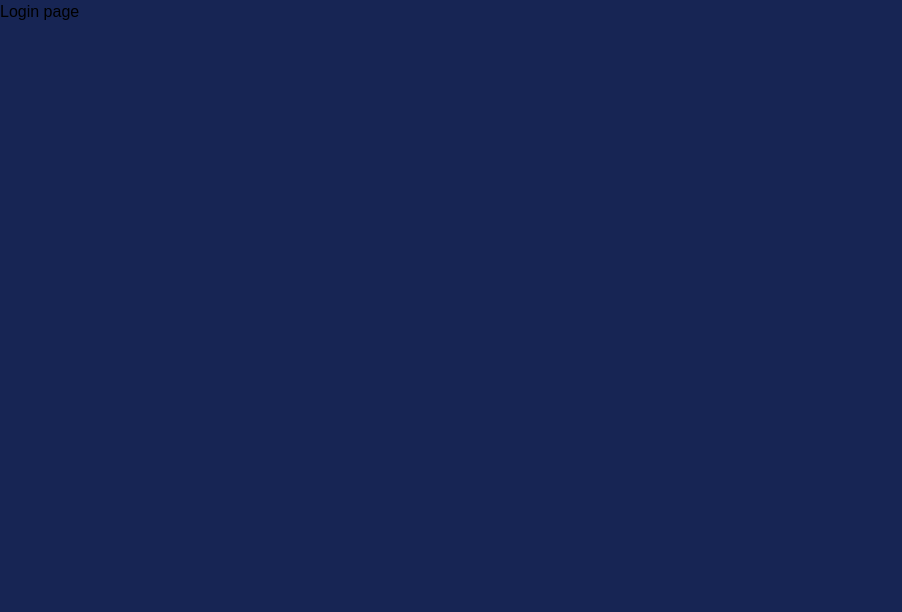
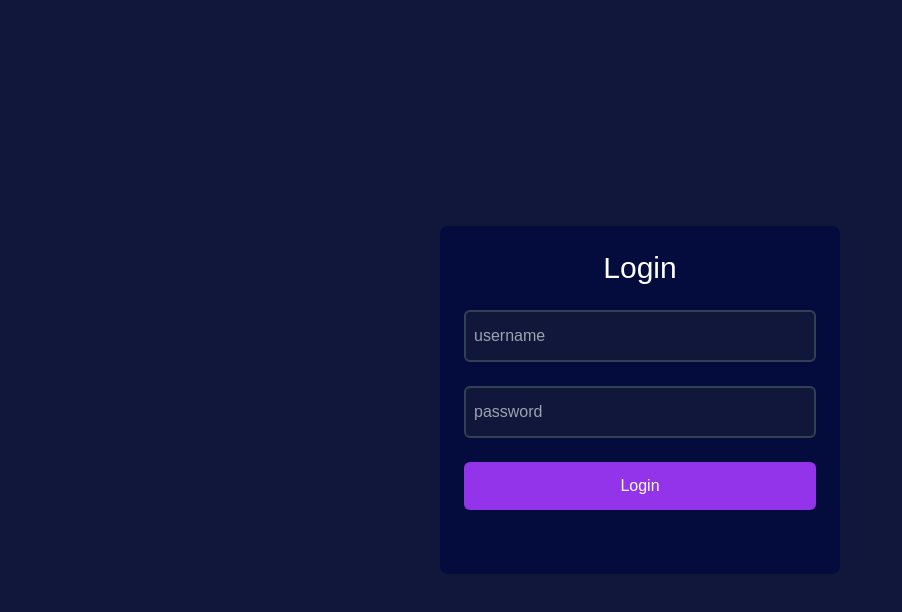
Before and after one commit to parham-devdocs/AdminDashboard-NextJS, a Next.js app in the folder my-project/: page /login in a window 1280 px wide. Shown: the top 612 px of the page, without its empty margins (0-902 px from the left). Built offline with nearby package versions, Linux system fonts and the light colour scheme; a web font is replaced by a local one.

Commit message:
login page created

```diff
--- /dev/null
+++ b/my-project/app/login/loginPage.module.css
@@ -0,0 +1,15 @@
+.container {
+  @apply bg-backgroundDark  flex justify-center items-center w-screen h-screen;
+}
+.form {
+  @apply flex flex-col gap-6 bg-backgroundSoft pb-16 pt-6 px-6 w-[400px] min-h-16 rounded-lg;
+}
+.header {
+  @apply text-textPrimary text-3xl text-center;
+}
+.input {
+  @apply w-full bg-backgroundDark text-textPrimary py-3 px-2 border-2 border-slate-700 rounded-md;
+}
+.btn {
+  @apply bg-purple-600 hover:bg-purple-700 py-3 rounded-md text-textPrimary;
+}
--- a/my-project/app/login/page.jsx
+++ b/my-project/app/login/page.jsx
@@ -1,5 +1,13 @@
+import classes from "./loginPage.module.css";
 export default function LoginPage() {
     return (
-        <h1>Login page</h1>
+        <div className={classes.container}>
+            <form className={classes.form}>
+                <h1 className={classes.header}>Login</h1>
+                <input type="text" placeholder="username" className={classes.input} />
+                <input type="text" placeholder="password" className={classes.input} />
+                <button type="submit" className={classes.btn}>Login</button>
+            </form>
+       </div>
     )
 }
```
